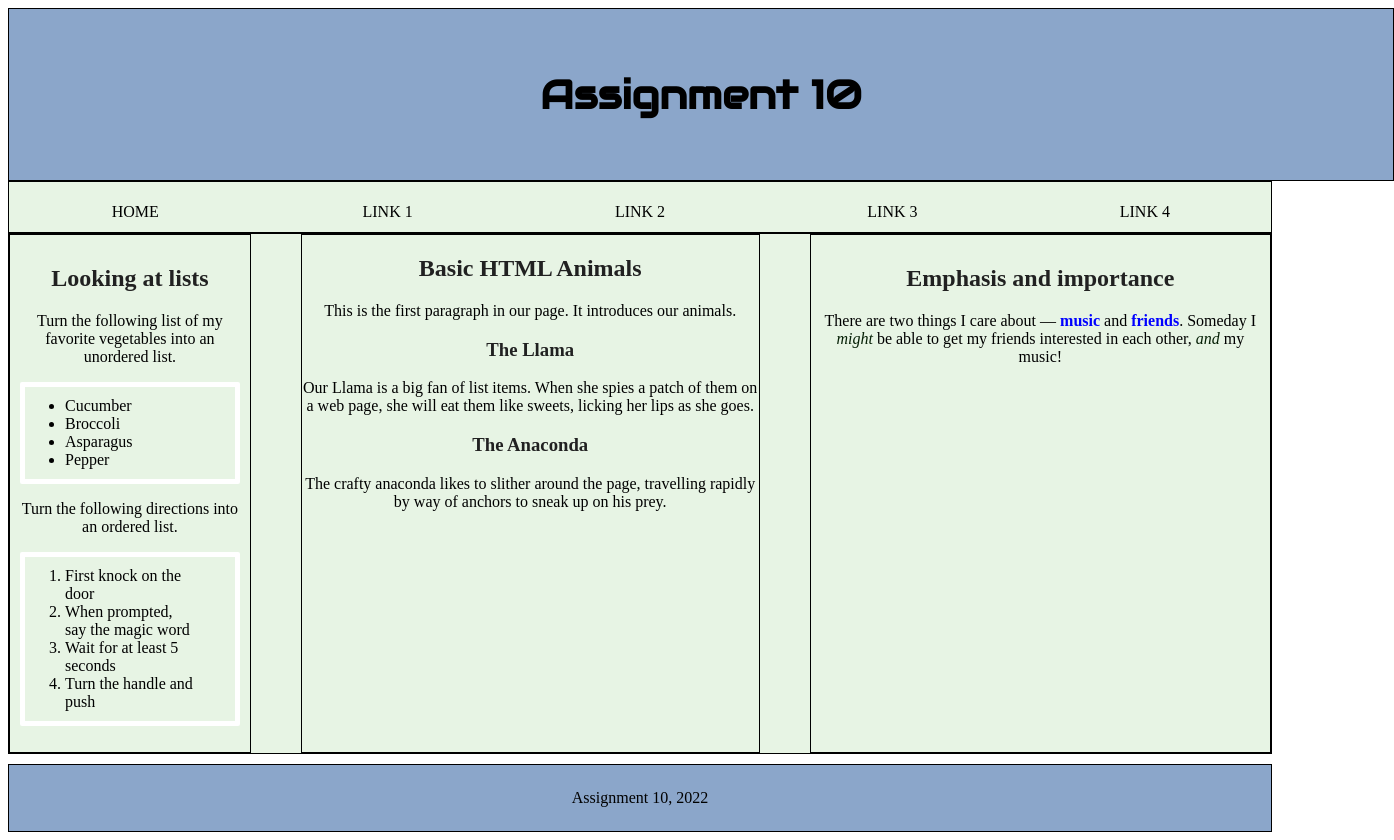
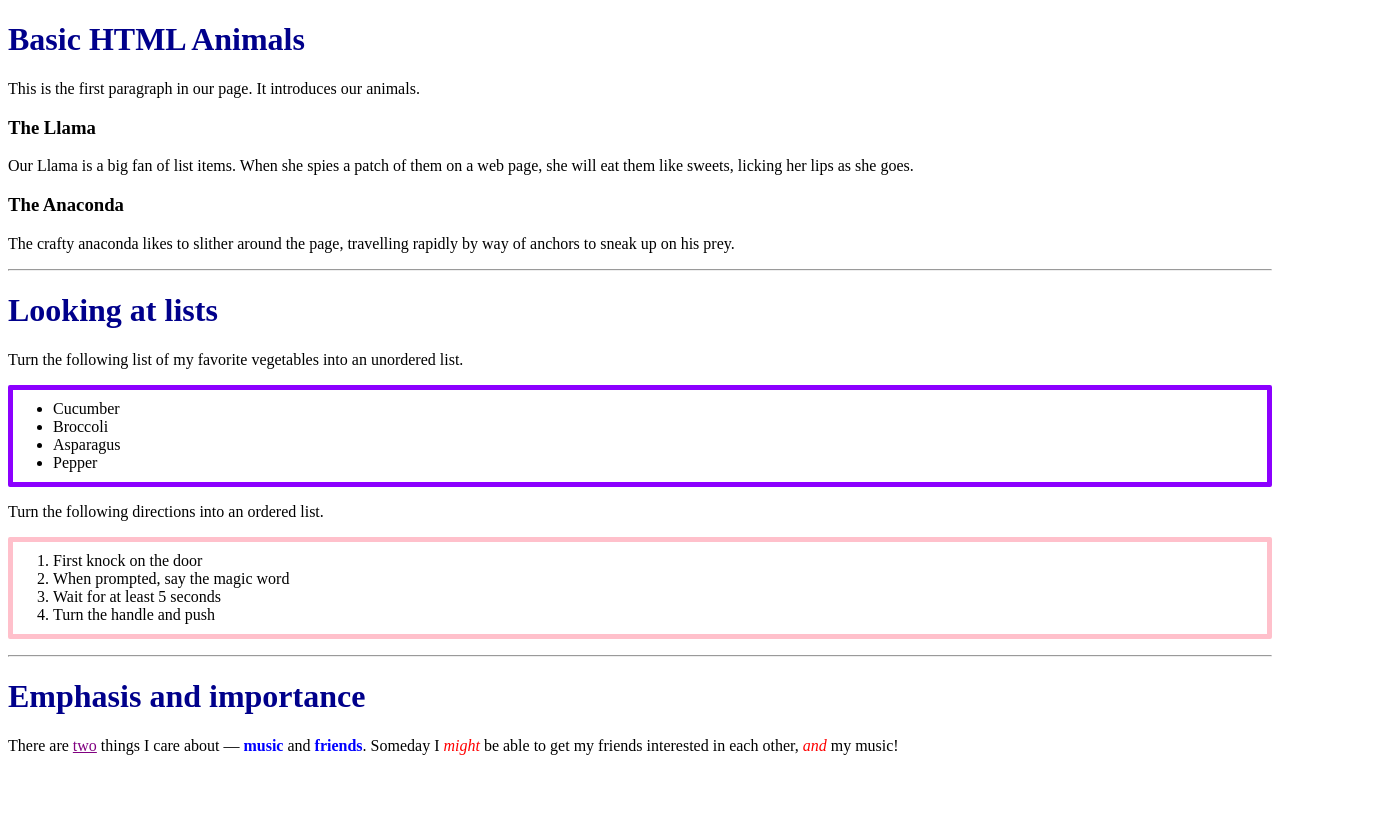
Before and after one commit to leahdillard-create/UniversalDesign, a plain HTML site: page Assignment7/page.html in a window 1280 px wide. Shown: the whole page, 1394 px wide, since content can reach past the window. After the commit the page ends 800 px from the top, so only its background shows below. Drawn offline with Linux system fonts and the light colour scheme; a web font is replaced by a local one.

Commit message:
Added Assignemtnt 7

```diff
--- a/Assignment7/page.css
+++ b/Assignment7/page.css
@@ -1,12 +1,17 @@
+h1, h2 {
+   color: green;
+ }
+
  p {
    color: black;
  }
-p {
-  color: black;
-  text-align: center;
+
+ ul {
+   border: 5px solid rgb(140, 0, 255);
  }
+
  ol {
-  border: 5px solid rgb(255, 255, 255);
+   border: 5px solid pink;
  }
 
  ol, ul {
@@ -14,6 +19,9 @@ ol, ul {
    border-radius: 2px;
  }
 
+ h1, strong {
+   color: darkblue;
+ }
 
  u {
    color: purple;
@@ -22,108 +30,5 @@ b {
    color: blue;
  }
  i {
-  color: rgb(6, 32, 6);
+   color: red;
  }
-h1, h2, h3 {
-  font-family: 'Trirong', serif;
-  color: #212121;
-  text-align: center;
-}
-body {
-  font-family: "Trirong", serif;
-  font-size: 16px;
-}
-header {
-  font-size: 20px;
-   font-weight:bold;
-   color: #000;
-   text-align: center;
-   margin: auto;
-   width: 100%;
-   display: inline-block;
-   font-family: "Audiowide", sans-serif;
-   font-size: 40px;
-   background-color: #8ba6ca;
-}
-@media (min-width: 800px) {
-  .wrapper {
-    display: flex;
-    grid-template-columns: 200px 1fr;
-    grid-gap: 16px;
-    background-color: rgb(255, 255, 255);
-    box-sizing: border-box;
-  }
-
-  aside {
-    align-self: start;
-    padding: 10px;
-  }
-}
-footer {
-  margin-top: 10px;
-  text-align: center;
-  background-color: #8ba6ca;
-}
-
-nav {
-  height: 50px;
-  flex: 100%;
-  display: flex;
-  background-color: #212121 on #e1f3f8;
-}
-
-nav ul {
-  padding: 0;
-  list-style-type: none;
-  flex: 2;
-  display: flex;
-}
-
-nav li {
-  display: inline;
-  text-align: center;
-  flex: 1;
-}
-
-nav a, nav span {
-  display: inline-block;
-  font-size: 1rem;
-  height: 3rem;
-  line-height: 1.7;
-  text-transform: uppercase;
-  text-decoration: none;
-  color: black;
-
-}
-.grid-container {
-  display: flex;
-  column-gap: 50px;
-  background-color: #e7f4e4;
-  border: 1px black solid;
-}
-.middle {
-  grid-column-start: 1;
-  grid-column-end: 4;
-  grid-row-start: 1;
-  grid-row-end: 2;
-  border: 1px black solid;
-}
-
-.left {
-  grid-column-start: 1;
-  grid-column-end: 2;
-  grid-row-start: 2;
-  grid-row-end: 3;
-  border: 1px black solid;
-}
-.right {
-  grid-column-start: 3;
-  grid-column-end: 4;
-  grid-row-start: 2;
-  grid-row-end: 3;
-  border: 1px black solid;
-}
-header, footer {
-  padding: 1.5em;
-  border: 1px black solid;
-}
--- a/Assignment7/page.html
+++ b/Assignment7/page.html
@@ -3,35 +3,22 @@
    <head>
      <meta charset="utf-8"/>
      <title>Basic HTML Tasks</title>
-    <link rel="stylesheet" href="page.css">
-    <link rel="stylesheet" href="https://fonts.googleapis.com/css?family=Trirong">
-    <link rel="stylesheet" href="https://fonts.googleapis.com/css?family=Audiowide">
-    <link href="css/grid-form.css" rel="stylesheet">
+     <link rel="stylesheet" href="./page.css">
    </head>
-  <header>
-    Assignment 10
-  </header>
+
    <body>
 
-    <nav class = "grid-container">
-    <nav class = "nav">
-      <ul class = "nav ul">
-        <li class = "nav li"><span>Home</span></li>
-        <li><a href="#">Link 1</a></li>
-        <li><a href="#">Link 2</a></li>
-        <li><a href="#">Link 3</a></li>
-        <li><a href="#">Link 4</a></li>
-      </ul>
-    </nav>
-  </nav>
-    <div class="wrapper">
-      <div class="grid-container">
-      <div class="left">
-      <col>
-      <aside>
-        <h2>Looking at lists</h2>
+   <h1>Basic HTML Animals</h1>
+   <p>This is the first paragraph in our page. It introduces our animals.</p>
+   <h3>The Llama</h3>
+     <p>Our Llama is a big fan of list items. When she spies a patch of them on a web page, she will eat them like sweets, licking her lips as she goes.</p>
+   <h3>The Anaconda</h3>
+    <p>The crafty anaconda likes to slither around the page, travelling rapidly by way of anchors to sneak up on his prey.</p>
+
+   <hr>
+     <h1>Looking at lists</h1>
        <p>Turn the following list of my favorite vegetables into an unordered list.</p>
-        <ul style="border: 5px solid rgb(255, 255, 255);">
+       <ul>
          <li>Cucumber</li>
          <li>Broccoli</li>
          <li>Asparagus</li>
@@ -44,34 +31,8 @@
          <li>Wait for at least 5 seconds</li>
          <li>Turn the handle and push</li>
          </ol>
-        </aside>
-        <col>
-      </div>
 
-      <div class="middle">
-      <col>
-      <main>
-        <h2>Basic HTML Animals</h2>
-        <p>This is the first paragraph in our page. It introduces our animals.</p>
-        <h3>The Llama</h3>
-          <p>Our Llama is a big fan of list items. When she spies a patch of them on a web page, she will eat them like sweets, licking her lips as she goes.</p>
-        <h3>The Anaconda</h3>
-         <p>The crafty anaconda likes to slither around the page, travelling rapidly by way of anchors to sneak up on his prey.</p>
-        </main>
-
-      </div>
-      <div class="right">
-      <aside>
-        <h2>Emphasis and importance</h2>
-        <p>There are two things I care about — <b>music</b> and <b>friends</b>. Someday I <i>might</i> be able to get my friends interested in each other, <i>and</i> my music!</p>
-        </aside>
-      </div>
-      </div>
-
-    </div>
-    <footer>
-      Assignment 10, 2022
-     </footer>
+   <hr>
+   <h1>Emphasis and importance</h1>
+     <p>There are <u>two</u> things I care about — <b>music</b> and <b>friends</b>. Someday I <i>might</i> be able to get my friends interested in each other, <i>and</i> my music!</p>
    </body>
-
-</html>
```
Lines whose indentation alone changed are shown as unchanged.
